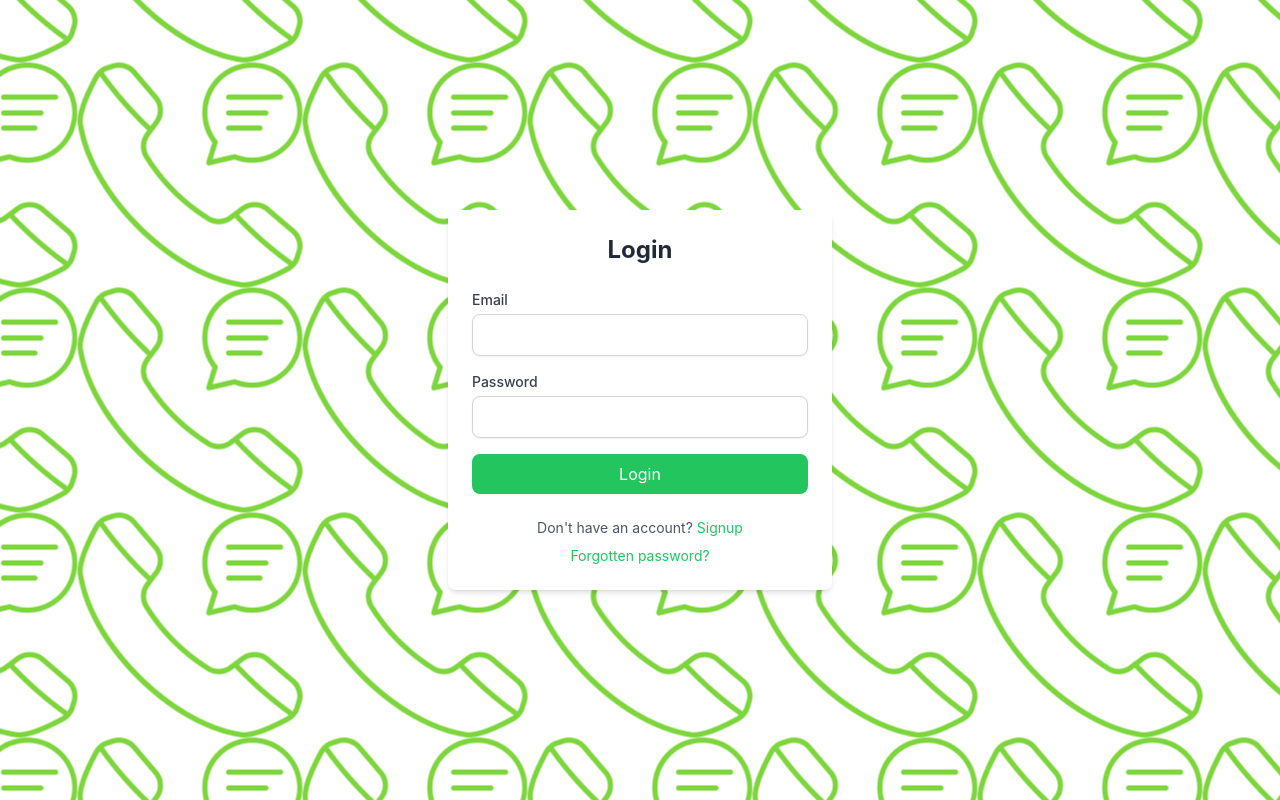
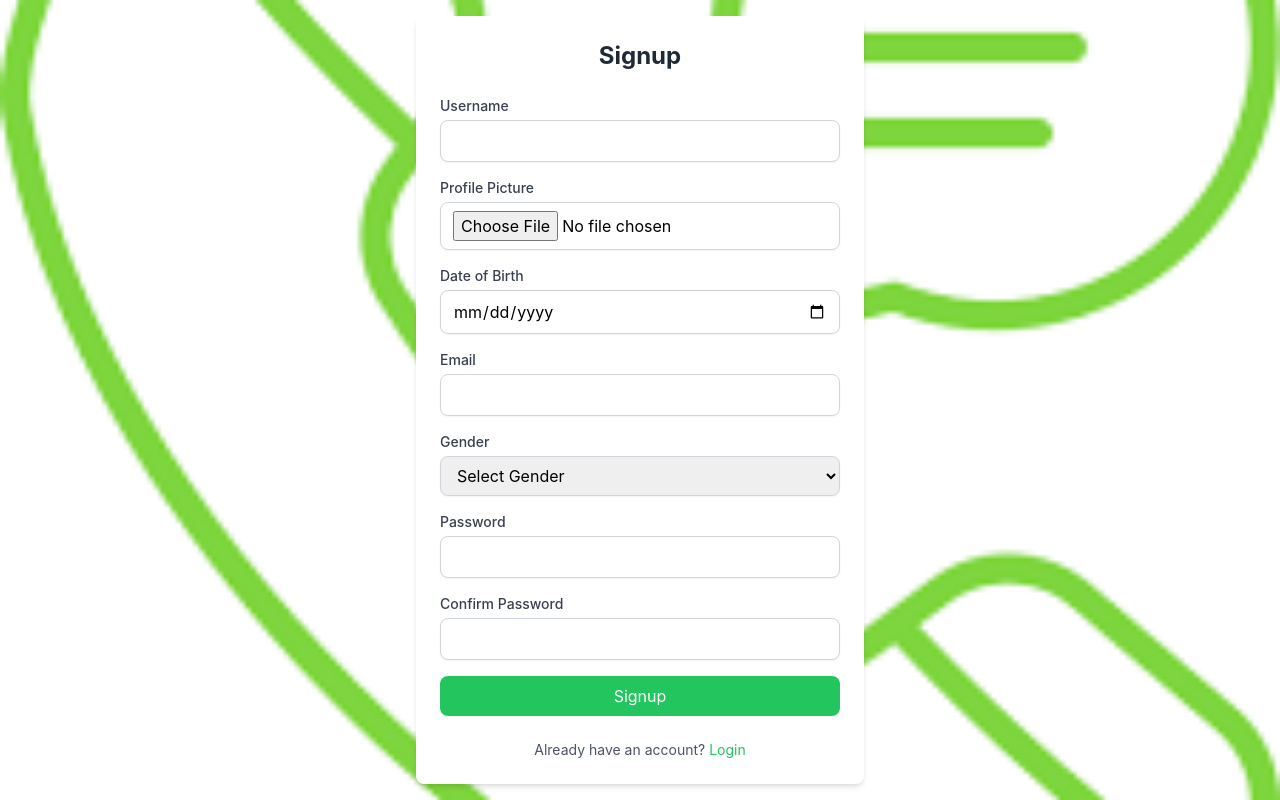
Before and after one commit to Jerry-Khobby/fullstack-chat-app, a React (Create React App) app in the folder client/: page / in a window 1280 px wide. Built offline with nearby package versions, Linux system fonts and the light colour scheme.

Commit message:
done with the signup page

```diff
--- a/client/src/App.js
+++ b/client/src/App.js
@@ -1,6 +1,10 @@
-import Login from "./components/login";
+import Signup from "./components/signup";
 function App() {
-  return <Login />;
+  return (
+    <div>
+      <Signup />
+    </div>
+  );
 }
 
 export default App;
--- a/client/src/components/login.jsx
+++ b/client/src/components/login.jsx
@@ -67,7 +67,7 @@ const Login = () => {
           </div>
           <button
             type="submit"
-            className="w-full px-4 py-2 text-white bg-green-500 rounded-lg hover:bg-green-600 focus:outline-none focus:ring-2 focus:ring-blue-400"
+            className="w-full px-4 py-2 text-white bg-green-500 rounded-lg hover:bg-green-600 focus:outline-none focus:ring-2 focus:ring-green-400"
           >
             Login
           </button>
--- /dev/null
+++ b/client/src/components/signup.jsx
@@ -0,0 +1,187 @@
+import React, { useState } from "react";
+
+const Signup = () => {
+  const [formData, setFormData] = useState({
+    username: "",
+    profilePicture: null,
+    dateOfBirth: "",
+    email: "",
+    gender: "",
+    password: "",
+    confirmPassword: "",
+  });
+
+  const handleChange = (e) => {
+    const { name, value, type, files } = e.target;
+    setFormData({
+      ...formData,
+      [name]: type === "file" ? files[0] : value,
+    });
+  };
+
+  const handleSubmit = (e) => {
+    e.preventDefault();
+    if (formData.password !== formData.confirmPassword) {
+      alert("Passwords do not match!");
+      return;
+    }
+    console.log("Form Data Submitted:", formData);
+    // Add your signup logic here
+  };
+
+  return (
+    <div
+      className="flex items-center justify-center min-h-screen"
+      style={{
+        backgroundImage: `url("/images.png")`,
+        backgroundSize: "cover",
+        backgroundPosition: "center",
+      }}
+    >
+      <div className="w-full max-w-md p-6 bg-white rounded-lg shadow-md">
+        <h2 className="text-2xl font-bold text-center text-gray-800 mb-6">
+          Signup
+        </h2>
+        <form onSubmit={handleSubmit}>
+          <div className="mb-4">
+            <label
+              htmlFor="username"
+              className="block text-sm font-medium text-gray-700 mb-1"
+            >
+              Username
+            </label>
+            <input
+              type="text"
+              id="username"
+              name="username"
+              value={formData.username}
+              onChange={handleChange}
+              required
+              className="w-full px-3 py-2 border border-gray-300 rounded-lg shadow-sm focus:outline-none focus:ring-2 focus:ring-blue-500"
+            />
+          </div>
+          <div className="mb-4">
+            <label
+              htmlFor="profilePicture"
+              className="block text-sm font-medium text-gray-700 mb-1"
+            >
+              Profile Picture
+            </label>
+            <input
+              type="file"
+              id="profilePicture"
+              name="profilePicture"
+              onChange={handleChange}
+              className="w-full px-3 py-2 border border-gray-300 rounded-lg shadow-sm focus:outline-none focus:ring-2 focus:ring-blue-500"
+            />
+          </div>
+          <div className="mb-4">
+            <label
+              htmlFor="dateOfBirth"
+              className="block text-sm font-medium text-gray-700 mb-1"
+            >
+              Date of Birth
+            </label>
+            <input
+              type="date"
+              id="dateOfBirth"
+              name="dateOfBirth"
+              value={formData.dateOfBirth}
+              onChange={handleChange}
+              required
+              className="w-full px-3 py-2 border border-gray-300 rounded-lg shadow-sm focus:outline-none focus:ring-2 focus:ring-blue-500"
+            />
+          </div>
+          <div className="mb-4">
+            <label
+              htmlFor="email"
+              className="block text-sm font-medium text-gray-700 mb-1"
+            >
+              Email
+            </label>
+            <input
+              type="email"
+              id="email"
+              name="email"
+              value={formData.email}
+              onChange={handleChange}
+              required
+              className="w-full px-3 py-2 border border-gray-300 rounded-lg shadow-sm focus:outline-none focus:ring-2 focus:ring-blue-500"
+            />
+          </div>
+          <div className="mb-4">
+            <label
+              className="block text-sm font-medium text-gray-700 mb-1"
+              htmlFor="gender"
+            >
+              Gender
+            </label>
+            <select
+              id="gender"
+              name="gender"
+              value={formData.gender}
+              onChange={handleChange}
+              required
+              className="w-full px-3 py-2 border border-gray-300 rounded-lg shadow-sm focus:outline-none focus:ring-2 focus:ring-blue-500"
+            >
+              <option value="">Select Gender</option>
+              <option value="male">Male</option>
+              <option value="female">Female</option>
+              <option value="other">Other</option>
+            </select>
+          </div>
+          <div className="mb-4">
+            <label
+              htmlFor="password"
+              className="block text-sm font-medium text-gray-700 mb-1"
+            >
+              Password
+            </label>
+            <input
+              type="password"
+              id="password"
+              name="password"
+              value={formData.password}
+              onChange={handleChange}
+              required
+              className="w-full px-3 py-2 border border-gray-300 rounded-lg shadow-sm focus:outline-none focus:ring-2 focus:ring-blue-500"
+            />
+          </div>
+          <div className="mb-4">
+            <label
+              htmlFor="confirmPassword"
+              className="block text-sm font-medium text-gray-700 mb-1"
+            >
+              Confirm Password
+            </label>
+            <input
+              type="password"
+              id="confirmPassword"
+              name="confirmPassword"
+              value={formData.confirmPassword}
+              onChange={handleChange}
+              required
+              className="w-full px-3 py-2 border border-gray-300 rounded-lg shadow-sm focus:outline-none focus:ring-2 focus:ring-blue-500"
+            />
+          </div>
+          <button
+            type="submit"
+            className="w-full px-4 py-2 text-white bg-green-500 rounded-lg hover:bg-green-600 focus:outline-none focus:ring-2 focus:ring-green-400"
+          >
+            Signup
+          </button>
+        </form>
+        <div className="mt-6 text-sm text-center text-gray-600">
+          <p>
+            Already have an account?{" "}
+            <a href="/login" className="text-green-500 hover:underline">
+              Login
+            </a>
+          </p>
+        </div>
+      </div>
+    </div>
+  );
+};
+
+export default Signup;
```
